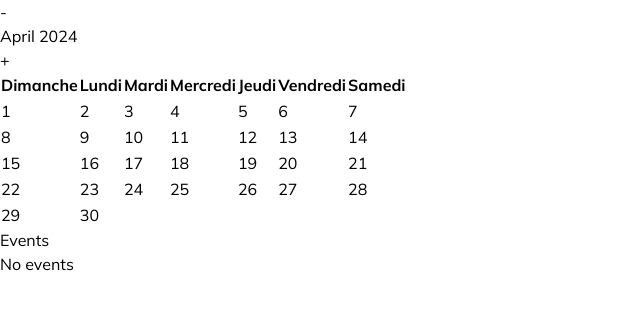
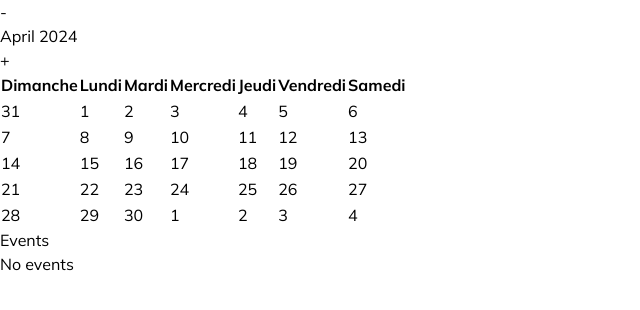
Before and after one commit to mattheri/academoney, a Next.js app: page /calendrier in a window 1280 px wide. Shown: the top 310 px of the page, without its empty margins (0-640 px from the left). Built offline with nearby package versions, Linux system fonts and the light colour scheme.

Commit message:
correspondance des date et jour

```diff
--- a/app/calendrier/page.tsx
+++ b/app/calendrier/page.tsx
@@ -1,6 +1,6 @@
-"use client"
+"use client";
 import React, { useState } from 'react';
-import { format, addMonths, subMonths, startOfMonth, endOfMonth, eachDayOfInterval, isSameMonth } from 'date-fns';
+import { format, addMonths, subMonths, addDays, startOfWeek, endOfWeek, startOfMonth, endOfMonth, eachDayOfInterval, isSameMonth } from 'date-fns';
 
 interface Event {
   date: Date;
@@ -14,9 +14,15 @@ interface CalendarProps {
 const Calendar: React.FC<CalendarProps> = ({ events }) => {
   const [currentMonth, setCurrentMonth] = useState<Date>(new Date());
 
+
+  const firstDayOfMonth = startOfMonth(currentMonth);
+  const lastDayOfMonth = endOfMonth(currentMonth);
+  const firstDayOfWeek = startOfWeek(firstDayOfMonth);
+  const lastDayOfWeek = endOfWeek(lastDayOfMonth);
+
   const daysInMonth = eachDayOfInterval({
-    start: startOfMonth(currentMonth),
-    end: endOfMonth(currentMonth),
+    start: firstDayOfWeek,
+    end: lastDayOfWeek,
   });
 
   const handleNextMonth = () => {
@@ -29,12 +35,10 @@ const Calendar: React.FC<CalendarProps> = ({ events }) => {
 
   const handleDateClick = (date: Date) => {
     console.log('Clicked date:', date);
-
   };
 
   return (
     <div>
-
       <div>
         <button onClick={handlePrevMonth}>-</button>
         <h1>{format(currentMonth, 'MMMM yyyy')}</h1>
@@ -52,7 +56,7 @@ const Calendar: React.FC<CalendarProps> = ({ events }) => {
           {Array(Math.ceil(daysInMonth.length / 7)).fill(null).map((_, weekIndex) => (
             <tr key={weekIndex}>
               {Array(7).fill(null).map((_, dayIndex) => {
-                const day = daysInMonth[weekIndex * 7 + dayIndex];
+                const day = addDays(firstDayOfWeek, weekIndex * 7 + dayIndex);
                 return (
                   <td
                     key={dayIndex}
```
